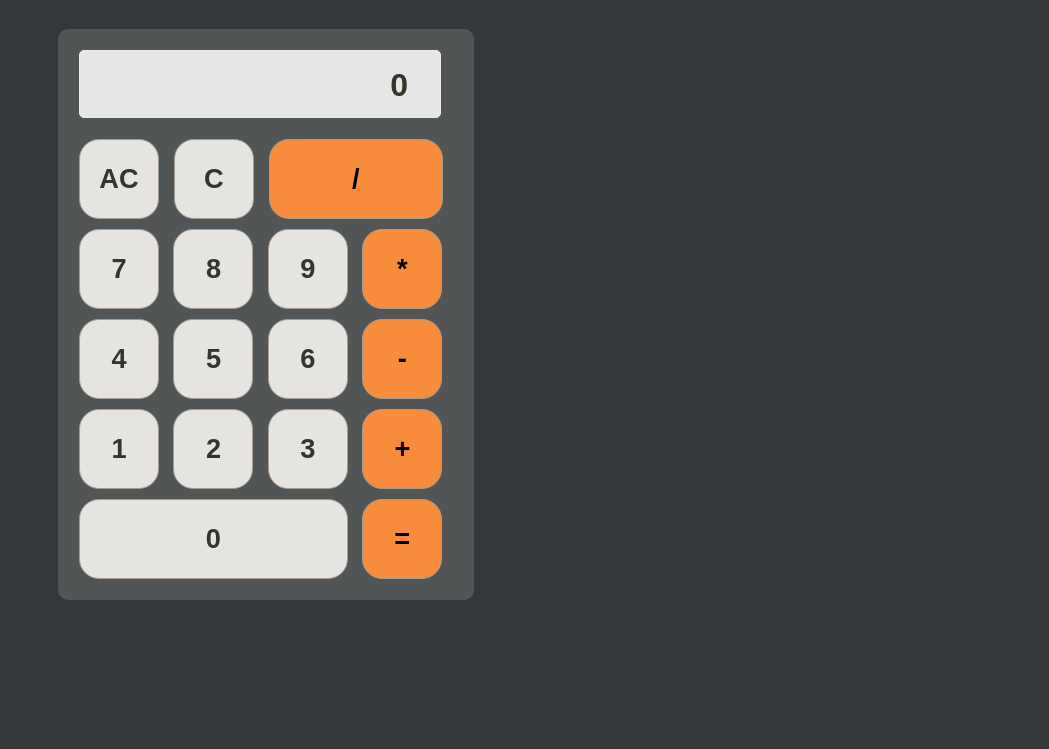
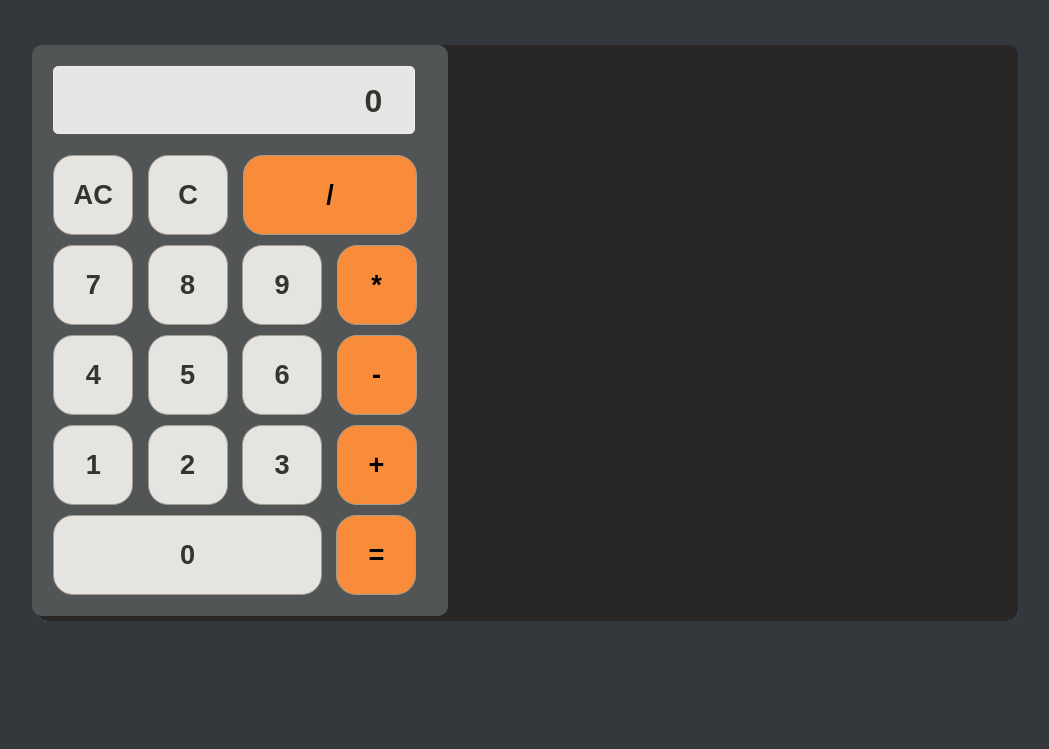
Before and after one commit to Ethanol48/Javascript, a plain HTML site: page 03-Calculator/index.html in a window 1280 px wide. Shown: the part 213-962 px from the top of the page, without its empty margins (126-1175 px from the left). Before the commit the page ends 941 px from the top, so only its background shows below. Drawn offline with Linux system fonts and the light colour scheme.

Commit message:
addind volume

```diff
--- a/03-Calculator/index.html
+++ b/03-Calculator/index.html
@@ -7,12 +7,15 @@
     <link rel="stylesheet" href="styling/style.css">
     <title>Calculator</title>
   </head>
+
   <body>
     <header>
       <div class="texto">
         <h1>Super Calculator !!</h1>
       </div>
     </header>
+    <div class="grid">
+      <div class="outer">f </div>
       <div class="container">
         <div class="calculator">
           <div class="display">
@@ -49,6 +52,10 @@
           </div>
         </div>
         </div>
+      </div>
+    </div>
+
     <script src="js/script.js"></script>
   </body>
+
   </html>
--- a/03-Calculator/styling/style.css
+++ b/03-Calculator/styling/style.css
@@ -15,14 +15,14 @@ header {
   padding: 1rem;
   min-width: 24rem;
   max-width: 24rem;
-  margin-left: 3.5rem;
+  /* margin-left: 3.5rem; */
 
 }
 
 .texto {
   min-width: 26rem;
   max-width: 26rem;
-  margin-left: 3.5rem;
+  margin-left: 2rem;
   margin-bottom: 2rem;
 
   background-color: rgb(255, 179, 66);
@@ -91,3 +91,31 @@ header {
 .cero {
   width: 16.8rem;
 }
+
+
+.grid {
+  display: grid;
+  background-color: aqua;
+  background: aqua;
+  border-radius: 10px;
+  margin: 20px 8px 0px 35px;
+
+  margin-top: 4rem;
+}
+
+.outer, .container {
+  grid-column: 1;
+  grid-row: 1;
+  margin-top: -1rem;
+}
+
+.container {
+  margin-bottom: 0.3rem;
+  margin-left: -0.3rem;
+}
+
+.outer{
+  background-color: rgb(40, 38, 38);
+  border-radius: 10px;
+
+}
```
Lines whose indentation alone changed are shown as unchanged.
